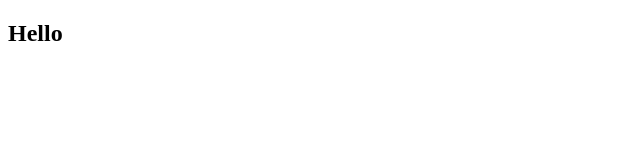
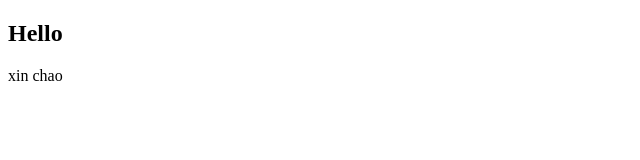
Before and after one commit to martindev281100/C4EJS85-manhdk, a plain HTML site: page Session 2/index.html in a window 1280 px wide. Shown: the full height of the page, 0-640 px from the left. Drawn offline with Linux system fonts and the light colour scheme.

```diff
--- a/Session 2/index.html
+++ b/Session 2/index.html
@@ -7,6 +7,7 @@
 </head>
 <body>
     <h2>Hello</h2>
+    <p>xin chao</p>
     <script src="index.js"></script>
 </body>
 </html>
```
Also changed, not shown: Session 2/about.html (added, +1 -0 lines).
